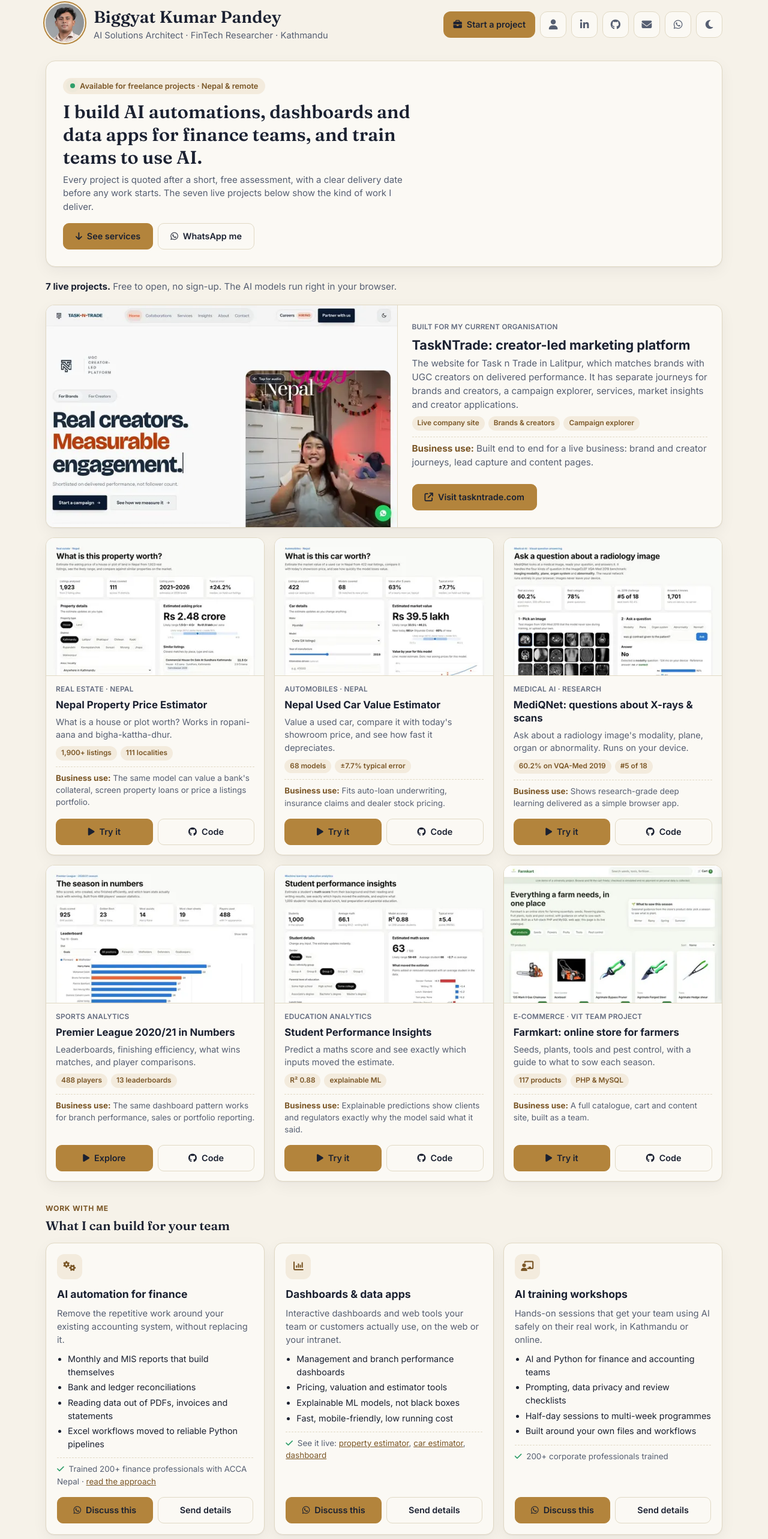
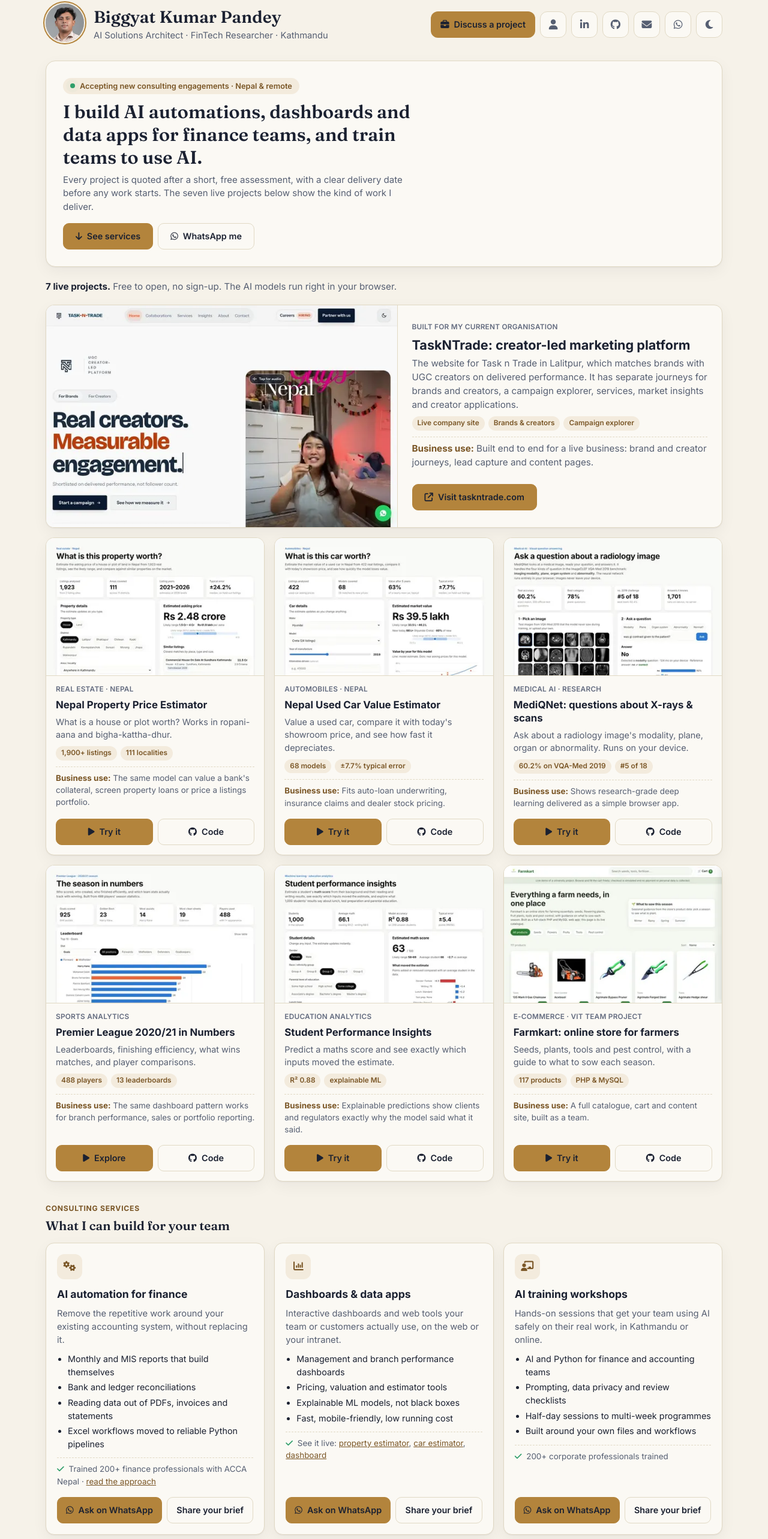
Before and after one commit to biggyatz/biggyatz.github.io, a plain HTML site: page index.html in a window 1280 px wide. Shown: the part 34-2600 px from the top of the page at 60% size. Drawn offline with Linux system fonts and the light colour scheme.

Commit message:
Use consultancy wording instead of "hire me" (#2)
Nav, hero and section labels now read Consulting, Consulting services,
Discuss a project and Accepting new consulting engagements, and the
section anchor is #consulting.


Claude-Session: https://claude.ai/code/session_01J7AJ1uksL1j8r8nwJgn6yr

Co-authored-by: Claude <noreply@anthropic.com>

```diff
--- a/index.html
+++ b/index.html
@@ -4,7 +4,7 @@
 <meta charset="utf-8">
 <meta name="viewport" content="width=device-width, initial-scale=1">
 <title>AI Automation, Dashboards &amp; AI Training for Finance Teams | Biggyat Kumar Pandey, Nepal &amp; Remote</title>
-<meta name="description" content="Freelance AI automation, dashboards and data apps for finance teams, plus hands-on AI training, by Biggyat Kumar Pandey in Kathmandu. Nepal and remote. See 7 live projects, then get a free assessment and quote.">
+<meta name="description" content="Consulting on AI automation, dashboards and data apps for finance teams, plus hands-on AI training, by Biggyat Kumar Pandey in Kathmandu. Nepal and remote. See 7 live projects, then get a free assessment and quote.">
 <link rel="canonical" href="https://blog.biggyatkumarpandey.com.np/">
 <meta name="author" content="Biggyat Kumar Pandey">
 <meta name="theme-color" content="#0F1626">
@@ -30,7 +30,7 @@
   "@type": "ProfessionalService",
   "@id": "https://blog.biggyatkumarpandey.com.np/#services",
   "name": "Biggyat Kumar Pandey: AI automation, dashboards and AI training",
-  "url": "https://blog.biggyatkumarpandey.com.np/#work-with-me",
+  "url": "https://blog.biggyatkumarpandey.com.np/#consulting",
   "image": "https://blog.biggyatkumarpandey.com.np/img/og-image.jpg",
   "email": "hello@biggyatkumarpandey.com.np",
   "telephone": "+977-9818074225",
@@ -176,7 +176,7 @@
   .card .use { font-size: .84rem; color: var(--text-2); border-top: 1px dashed var(--border); padding-top: 8px; margin-top: 4px; }
   .card .use strong { color: var(--accent-text); }
 
-  /* Work with me */
+  /* Consulting services */
   .work { margin-top: 36px; scroll-margin-top: 16px; }
   .kicker { margin: 0 0 4px; font-size: .76rem; font-weight: 700; letter-spacing: .06em; text-transform: uppercase; color: var(--accent-text); }
   .svc-list { display: grid; gap: 16px; grid-template-columns: repeat(auto-fill, minmax(min(100%, 300px), 1fr)); }
@@ -257,7 +257,7 @@
       <p class="role">AI Solutions Architect · FinTech Researcher · Kathmandu</p>
     </div>
     <nav class="links" aria-label="Contact">
-      <a class="profile-btn" href="#work-with-me" data-cta="hero"><i class="fas fa-briefcase" aria-hidden="true"></i> Start a project</a>
+      <a class="profile-btn" href="#consulting" data-cta="hero"><i class="fas fa-briefcase" aria-hidden="true"></i> Discuss a project</a>
       <a class="icon" href="https://biggyatkumarpandey.com.np/" target="_blank" rel="noopener noreferrer" aria-label="Profile and portfolio" title="Profile &amp; portfolio"><i class="fas fa-user" aria-hidden="true"></i></a>
       <a class="icon" href="https://www.linkedin.com/in/biggyat-kumar-pandey" target="_blank" rel="noopener noreferrer" aria-label="LinkedIn" title="LinkedIn"><i class="fab fa-linkedin-in" aria-hidden="true"></i></a>
       <a class="icon" href="https://github.com/biggyatz" target="_blank" rel="noopener noreferrer" aria-label="GitHub" title="GitHub"><i class="fab fa-github" aria-hidden="true"></i></a>
@@ -268,11 +268,11 @@
   </header>
 
   <section class="hero" aria-labelledby="hero-title">
-    <p class="avail"><span class="dot" aria-hidden="true"></span> Available for freelance projects · Nepal &amp; remote</p>
+    <p class="avail"><span class="dot" aria-hidden="true"></span> Accepting new consulting engagements · Nepal &amp; remote</p>
     <h2 id="hero-title">I build AI automations, dashboards and data apps for finance teams, and train teams to use AI.</h2>
     <p class="hero-sub">Every project is quoted after a short, free assessment, with a clear delivery date before any work starts. The seven live projects below show the kind of work I deliver.</p>
     <div class="hero-cta">
-      <a class="btn solid" href="#work-with-me" data-cta="hero-main"><i class="fas fa-arrow-down" aria-hidden="true"></i> See services</a>
+      <a class="btn solid" href="#consulting" data-cta="hero-main"><i class="fas fa-arrow-down" aria-hidden="true"></i> See services</a>
       <a class="btn" href="/go/whatsapp/?s=general" data-cta="hero-wa"><i class="fab fa-whatsapp" aria-hidden="true"></i> WhatsApp me</a>
     </div>
   </section>
@@ -365,8 +365,8 @@
     </article>
   </main>
 
-  <section class="work" id="work-with-me" aria-labelledby="work-title">
-    <p class="kicker">Work with me</p>
+  <section class="work" id="consulting" aria-labelledby="work-title">
+    <p class="kicker">Consulting services</p>
     <h2 id="work-title" class="sec-title">What I can build for your team</h2>
     <div class="svc-list">
       <article class="svc">
@@ -380,7 +380,7 @@
           <li>Excel workflows moved to reliable Python pipelines</li>
         </ul>
         <p class="proof"><i class="fas fa-check" aria-hidden="true"></i> Trained 200+ finance professionals with ACCA Nepal · <a href="articles/ai-for-finance-teams-nepal/">read the approach</a></p>
-        <div class="svc-cta"><a class="btn solid" href="/go/whatsapp/?s=automation" data-cta="svc-automation"><i class="fab fa-whatsapp" aria-hidden="true"></i> Discuss this</a><a class="btn" href="#enquiry" data-service="AI automation for finance">Send details</a></div>
+        <div class="svc-cta"><a class="btn solid" href="/go/whatsapp/?s=automation" data-cta="svc-automation"><i class="fab fa-whatsapp" aria-hidden="true"></i> Ask on WhatsApp</a><a class="btn" href="#enquiry" data-service="AI automation for finance">Share your brief</a></div>
       </article>
       <article class="svc">
         <div class="svc-ic" aria-hidden="true"><i class="fas fa-chart-column"></i></div>
@@ -393,7 +393,7 @@
           <li>Fast, mobile-friendly, low running cost</li>
         </ul>
         <p class="proof"><i class="fas fa-check" aria-hidden="true"></i> See it live: <a href="https://blog.biggyatkumarpandey.com.np/nepal-property-price-estimator/">property estimator</a>, <a href="https://blog.biggyatkumarpandey.com.np/nepal-used-car-value-estimator/web/">car estimator</a>, <a href="https://blog.biggyatkumarpandey.com.np/EPL-2020-2021-analysis/">dashboard</a></p>
-        <div class="svc-cta"><a class="btn solid" href="/go/whatsapp/?s=dashboards" data-cta="svc-dashboards"><i class="fab fa-whatsapp" aria-hidden="true"></i> Discuss this</a><a class="btn" href="#enquiry" data-service="Dashboards and data apps">Send details</a></div>
+        <div class="svc-cta"><a class="btn solid" href="/go/whatsapp/?s=dashboards" data-cta="svc-dashboards"><i class="fab fa-whatsapp" aria-hidden="true"></i> Ask on WhatsApp</a><a class="btn" href="#enquiry" data-service="Dashboards and data apps">Share your brief</a></div>
       </article>
       <article class="svc">
         <div class="svc-ic" aria-hidden="true"><i class="fas fa-chalkboard-user"></i></div>
@@ -406,7 +406,7 @@
           <li>Built around your own files and workflows</li>
         </ul>
         <p class="proof"><i class="fas fa-check" aria-hidden="true"></i> 200+ corporate professionals trained</p>
-        <div class="svc-cta"><a class="btn solid" href="/go/whatsapp/?s=training" data-cta="svc-training"><i class="fab fa-whatsapp" aria-hidden="true"></i> Discuss this</a><a class="btn" href="#enquiry" data-service="AI training workshop">Send details</a></div>
+        <div class="svc-cta"><a class="btn solid" href="/go/whatsapp/?s=training" data-cta="svc-training"><i class="fab fa-whatsapp" aria-hidden="true"></i> Ask on WhatsApp</a><a class="btn" href="#enquiry" data-service="AI training workshop">Share your brief</a></div>
       </article>
     </div>
 
@@ -482,7 +482,7 @@
     const f = document.querySelector(".enq-form"); if (!f) return;
     const shown = Date.now(), status = f.querySelector(".enq-status"), btn = f.querySelector(".enq-btn");
     const label = btn.innerHTML;
-    // "Send details" buttons pre-select the matching service.
+    // "Share your brief" buttons pre-select the matching service.
     document.querySelectorAll("a[data-service]").forEach((a) => a.addEventListener("click", () => {
       f.elements.service.value = a.dataset.service;
       setTimeout(() => f.elements.name.focus({ preventScroll: true }), 400);
```
Also changed, not shown: articles/6h-hydropower-investment-framework/index.html (+1 -1 lines), articles/ai-for-finance-teams-nepal/index.html (+1 -1 lines), articles/kathmandu-land-price-per-aana/index.html (+1 -1 lines), articles/used-car-depreciation-nepal/index.html (+1 -1 lines), llms.txt.
